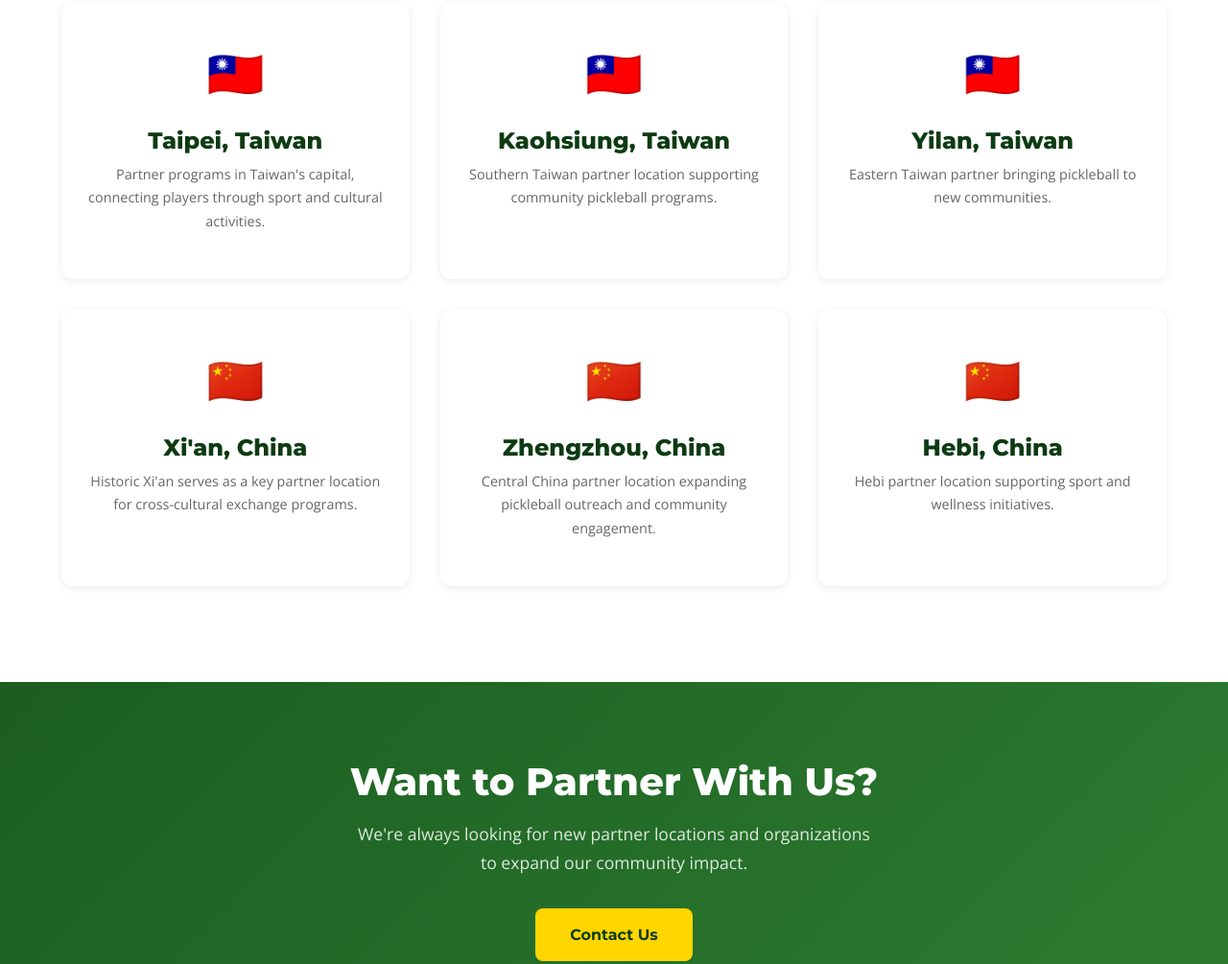
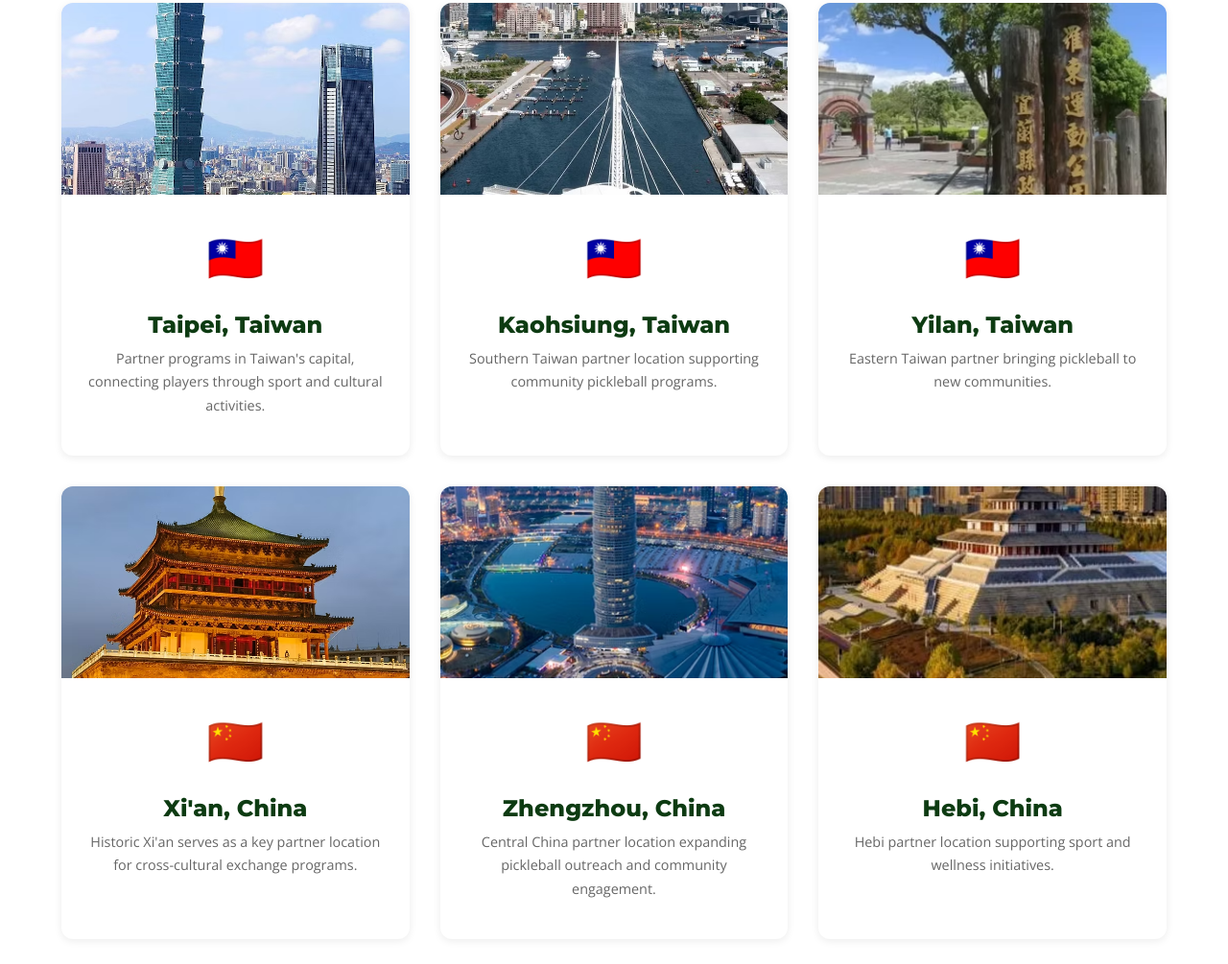
Before and after one commit to CodeSisyphus/potomac-pickleball-site, a plain HTML site: page locations.html in a window 1280 px wide. Shown: the part 1233-2238 px from the top of the page at 96% size. Drawn offline with nearby package versions, Linux system fonts and the light colour scheme.

Commit message:
Add location photos to locations page
Replace HQ image with Potomac.avif and add country photos
(Taipei, Kaohsiung, Yilan, Xian, Zhengzhou, Hebi) to each
partner location card.

Co-Authored-By: Claude Opus 4.6 <noreply@anthropic.com>

```diff
--- a/css/styles.css
+++ b/css/styles.css
@@ -824,7 +824,17 @@ section {
   box-shadow: var(--shadow-sm);
   transition: all var(--transition);
   text-align: center;
-  padding: 32px 24px;
+  padding: 0;
+}
+
+.location-img {
+  width: 100%;
+  height: 200px;
+  object-fit: cover;
+}
+
+.location-card-body {
+  padding: 24px;
 }
 
 .location-card:hover {
--- a/locations.html
+++ b/locations.html
@@ -61,7 +61,7 @@
           <a href="contact.html" class="btn btn-outline" style="margin-top: 16px;">Get Directions</a>
         </div>
         <div class="hq-map">
-          <img src="images/book-bg.jpg" alt="Potomac Maryland" style="width:100%;height:100%;object-fit:cover;">
+          <img src="images/Potomac.avif" alt="Potomac Maryland" style="width:100%;height:100%;object-fit:cover;">
         </div>
       </div>
 
@@ -73,34 +73,52 @@
 
       <div class="grid-3">
         <div class="location-card fade-in">
+          <img src="images/Taipei.avif" alt="Taipei, Taiwan" class="location-img">
+          <div class="location-card-body">
             <div class="location-flag">&#127481;&#127484;</div>
             <h3>Taipei, Taiwan</h3>
             <p>Partner programs in Taiwan's capital, connecting players through sport and cultural activities.</p>
           </div>
+        </div>
         <div class="location-card fade-in">
+          <img src="images/Kaohsiung.avif" alt="Kaohsiung, Taiwan" class="location-img">
+          <div class="location-card-body">
             <div class="location-flag">&#127481;&#127484;</div>
             <h3>Kaohsiung, Taiwan</h3>
             <p>Southern Taiwan partner location supporting community pickleball programs.</p>
           </div>
+        </div>
         <div class="location-card fade-in">
+          <img src="images/Yilan.avif" alt="Yilan, Taiwan" class="location-img">
+          <div class="location-card-body">
             <div class="location-flag">&#127481;&#127484;</div>
             <h3>Yilan, Taiwan</h3>
             <p>Eastern Taiwan partner bringing pickleball to new communities.</p>
           </div>
+        </div>
         <div class="location-card fade-in">
+          <img src="images/Xian.avif" alt="Xi'an, China" class="location-img">
+          <div class="location-card-body">
             <div class="location-flag">&#127464;&#127475;</div>
             <h3>Xi'an, China</h3>
             <p>Historic Xi'an serves as a key partner location for cross-cultural exchange programs.</p>
           </div>
+        </div>
         <div class="location-card fade-in">
+          <img src="images/Zhengzhou.avif" alt="Zhengzhou, China" class="location-img">
+          <div class="location-card-body">
             <div class="location-flag">&#127464;&#127475;</div>
             <h3>Zhengzhou, China</h3>
             <p>Central China partner location expanding pickleball outreach and community engagement.</p>
           </div>
+        </div>
         <div class="location-card fade-in">
+          <img src="images/Hebi.avif" alt="Hebi, China" class="location-img">
+          <div class="location-card-body">
             <div class="location-flag">&#127464;&#127475;</div>
             <h3>Hebi, China</h3>
             <p>Hebi partner location supporting sport and wellness initiatives.</p>
+          </div>
         </div>
       </div>
     </div>
```
Also changed, not shown: images/Hebi.avif (added), images/Kaohsiung.avif (added), images/Potomac.avif (added), images/Taipei.avif (added), images/Xian.avif (added), images/Yilan.avif (added), images/Zhengzhou.avif (added). Lines whose indentation alone changed are shown as unchanged.
